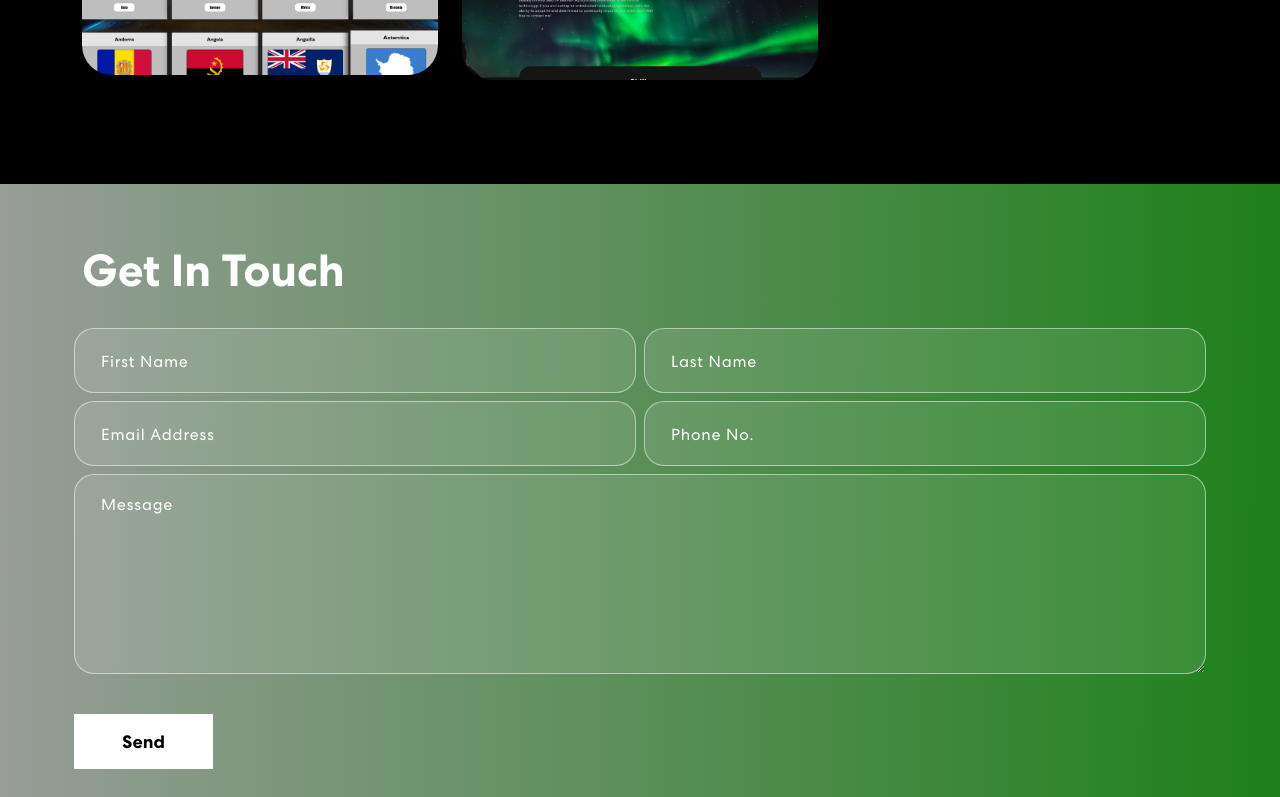
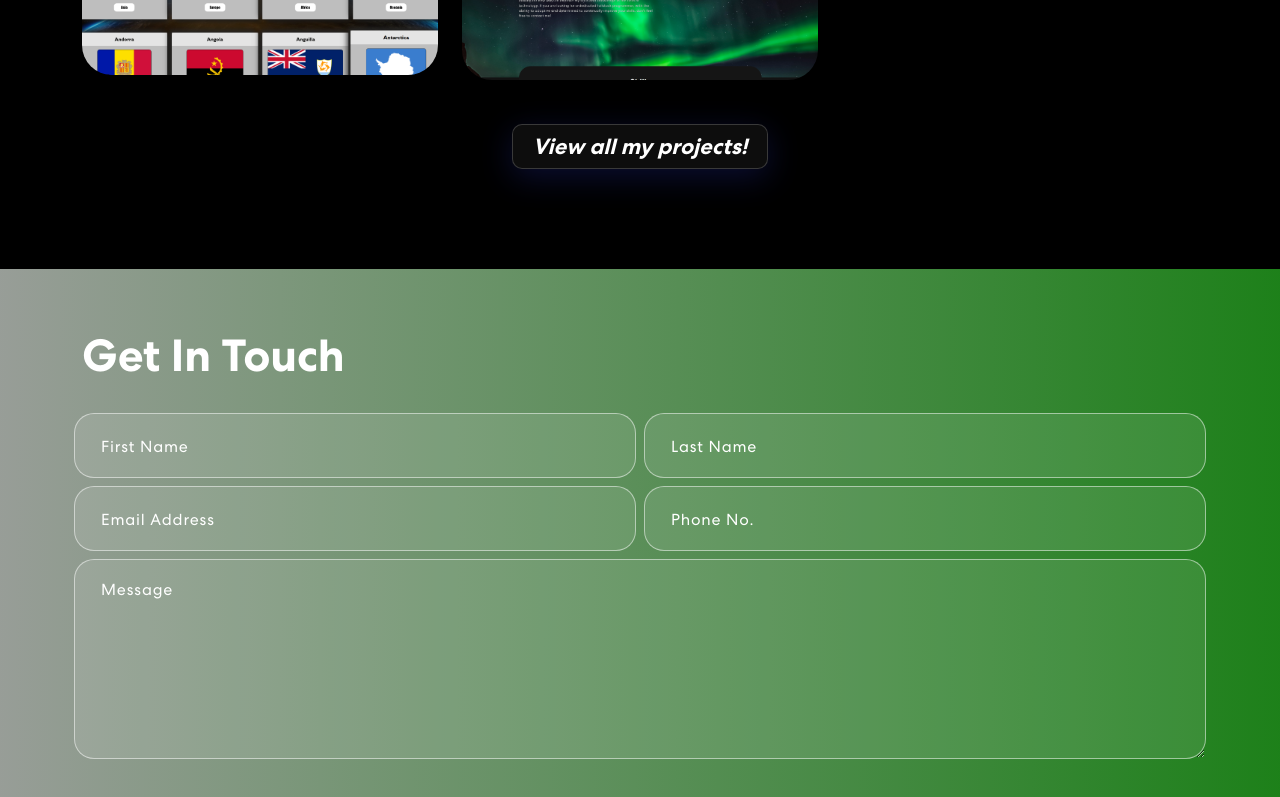
Before and after one commit to RamosGustavo/Portfolio, a React (Create React App) app: page / in a window 1280 px wide. Shown: the part 2240-3037 px from the top of the page. Built offline with nearby package versions, Linux system fonts and the light colour scheme.

Commit message:
css changes

```diff
--- a/src/App.css
+++ b/src/App.css
@@ -1,19 +1,19 @@
 /************ Custom Font ************/
 @font-face {
   font-family: Centra;
-  src: url('./assets/font/CentraNo2-Bold.ttf');
+  src: url("./assets/font/CentraNo2-Bold.ttf");
   font-weight: 700;
 }
 
 @font-face {
   font-family: Centra;
-  src: url('./assets/font/CentraNo2-Medium.ttf');
+  src: url("./assets/font/CentraNo2-Medium.ttf");
   font-weight: 500;
 }
 
 @font-face {
   font-family: Centra;
-  src: url('./assets/font/CentraNo2-Book.ttf');
+  src: url("./assets/font/CentraNo2-Book.ttf");
   font-weight: 400;
 }
 
@@ -35,7 +35,7 @@ body {
   position: relative;
   background-color: #121212 !important;
   color: #fff !important;
-  font-family: 'Centra', sans-serif !important;
+  font-family: "Centra", sans-serif !important;
 }
 
 h1,
@@ -80,7 +80,7 @@ select:focus {
   outline: none;
 }
 
-@media (min-width:1700px) {
+@media (min-width: 1700px) {
   main .container {
     max-width: 100%;
     padding: 0 150px;
@@ -173,7 +173,8 @@ span.navbar-text {
 }
 
 .social-icon a:hover img {
-  filter: brightness(0) saturate(100%) invert(0%) sepia(7%) saturate(98%) hue-rotate(346deg) brightness(95%) contrast(86%);
+  filter: brightness(0) saturate(100%) invert(0%) sepia(7%) saturate(98%)
+    hue-rotate(346deg) brightness(95%) contrast(86%);
 }
 
 .social-icon1 a {
@@ -212,7 +213,8 @@ span.navbar-text {
 }
 
 .social-icon1 a:hover img {
-  filter: brightness(0) saturate(100%) invert(0%) sepia(7%) saturate(98%) hue-rotate(346deg) brightness(95%) contrast(86%);
+  filter: brightness(0) saturate(100%) invert(0%) sepia(7%) saturate(98%)
+    hue-rotate(346deg) brightness(95%) contrast(86%);
 }
 
 .linkedinlogo {
@@ -287,7 +289,7 @@ nav.navbar .navbar-toggler-icon:before {
   background-color: #fff;
   top: 0;
   left: 0;
-  content: '';
+  content: "";
   z-index: 2;
   transition: all 300ms linear;
 }
@@ -316,7 +318,7 @@ nav.navbar .navbar-toggler[aria-expanded="true"] .navbar-toggler-icon {
 .banner {
   margin-top: 0;
   padding: 200px 0 300px 0;
-  background-image: url('./assets/img/fondo7.jpg');
+  background-image: url("./assets/img/fondo7.jpg");
   background-position: top center;
   background-size: cover;
   background-repeat: no-repeat;
@@ -326,7 +328,11 @@ nav.navbar .navbar-toggler[aria-expanded="true"] .navbar-toggler-icon {
   font-weight: 700;
   letter-spacing: 0.8px;
   padding: 8px 10px;
-  background: linear-gradient(90.21deg, rgba(174, 174, 174, 0.5) -5.91%, rgb(0, 238, 12) 111.58%);
+  background: linear-gradient(
+    90.21deg,
+    rgba(174, 174, 174, 0.5) -5.91%,
+    rgb(0, 238, 12) 111.58%
+  );
   border-radius: 10px;
   font-size: 20px;
   margin-bottom: 16px;
@@ -343,7 +349,7 @@ nav.navbar .navbar-toggler[aria-expanded="true"] .navbar-toggler-icon {
 }
 
 .banner p {
-  color: #B8B8B8;
+  color: #b8b8b8;
   font-size: 18px;
   letter-spacing: 0.8px;
   line-height: 1.5em;
@@ -389,7 +395,7 @@ nav.navbar .navbar-toggler[aria-expanded="true"] .navbar-toggler-icon {
   }
 }
 
-.txt-rotate>.wrap {
+.txt-rotate > .wrap {
   border-right: 0.08em solid #666;
 }
 
@@ -429,7 +435,6 @@ nav.navbar .navbar-toggler[aria-expanded="true"] .navbar-toggler-icon {
 .skill-slider .item img {
   width: 47%;
   margin: 0 auto 15px auto;
-
 }
 
 .background-image-left {
@@ -438,7 +443,6 @@ nav.navbar .navbar-toggler[aria-expanded="true"] .navbar-toggler-icon {
   bottom: 0;
   width: 40%;
   z-index: -4;
-
 }
 
 /************ Projects Css ************/
@@ -455,7 +459,7 @@ nav.navbar .navbar-toggler[aria-expanded="true"] .navbar-toggler-icon {
 }
 
 .project p {
-  color: #B8B8B8;
+  color: #b8b8b8;
   font-size: 18px;
   letter-spacing: 0.8px;
   line-height: 1.5em;
@@ -531,6 +535,28 @@ nav.navbar .navbar-toggler[aria-expanded="true"] .navbar-toggler-icon {
   border-radius: 30px;
   overflow: hidden;
   margin-bottom: 24px;
+}
+
+.proj-imgbz {
+  display: flex;
+  justify-content: center;
+  color: #fff;
+  padding-top: 7px;
+  padding-bottom: 7px;
+  margin-top: 20px;
+  margin-bottom: 20px;
+  font-size: 22px;
+  margin-right: 40%;
+  margin-left: 40%;
+  text-decoration: none;
+  font-weight: bold;
+  font-style: italic;
+  background: rgba( 255, 255, 255, 0.05 );
+  box-shadow: 0 8px 32px 0 rgba( 31, 38, 135, 0.37 );
+  backdrop-filter: blur( 2.5px );
+  -webkit-backdrop-filter: blur( 2.5px );
+  border-radius: 10px;
+  border: 1px solid rgba( 255, 255, 255, 0.18 );
 }
 
 /*
@@ -676,12 +702,12 @@ nav.navbar .navbar-toggler[aria-expanded="true"] .navbar-toggler-icon {
 
 /************ Footer Css ************/
 .footer {
-display: flex;
-flex-direction: column;
-justify-content: center;
-align-items: center;
-padding: 0 0 22px 0;
-  background-image: url('./assets/img/footer4.jpg');
+  display: flex;
+  flex-direction: column;
+  justify-content: center;
+  align-items: center;
+  padding: 0 0 22px 0;
+  background-image: url("./assets/img/footer4.jpg");
   background-position: center center;
   background-size: cover;
 }
@@ -689,7 +715,7 @@ padding: 0 0 22px 0;
 .footer p {
   font-weight: 600;
   font-size: 14px;
-  color: #B8B8B8;
+  color: #b8b8b8;
   letter-spacing: 0.5px;
   margin-top: 30px;
 }
--- a/src/components/ProjectCard.js
+++ b/src/components/ProjectCard.js
@@ -1,10 +1,12 @@
 import { Col } from "react-bootstrap";
+
+
 
 export const ProjectCard = ({ title, description, imgUrl }) => {
   return (
     <Col size={12} sm={6} md={4}>
       <div className="proj-imgbx">
-        <a href="https://github.com/RamosGustavo?tab=repositories"><img src={imgUrl} /></a>
+        <a><img src={imgUrl} /></a>
         {/*  <div className="proj-txtx">
             <h4>{title}</h4>
             <span>{description}</span>
--- a/src/components/Projects.js
+++ b/src/components/Projects.js
@@ -88,6 +88,9 @@ export const Projects = () => {
           </Col>
         </Row>
       </Container>
+      <div className="proj-imgbb">
+      <a className="proj-imgbz" href="https://github.com/RamosGustavo?tab=repositories">View all my projects!</a>
+      </div>
     </section>
   )
 }
```
